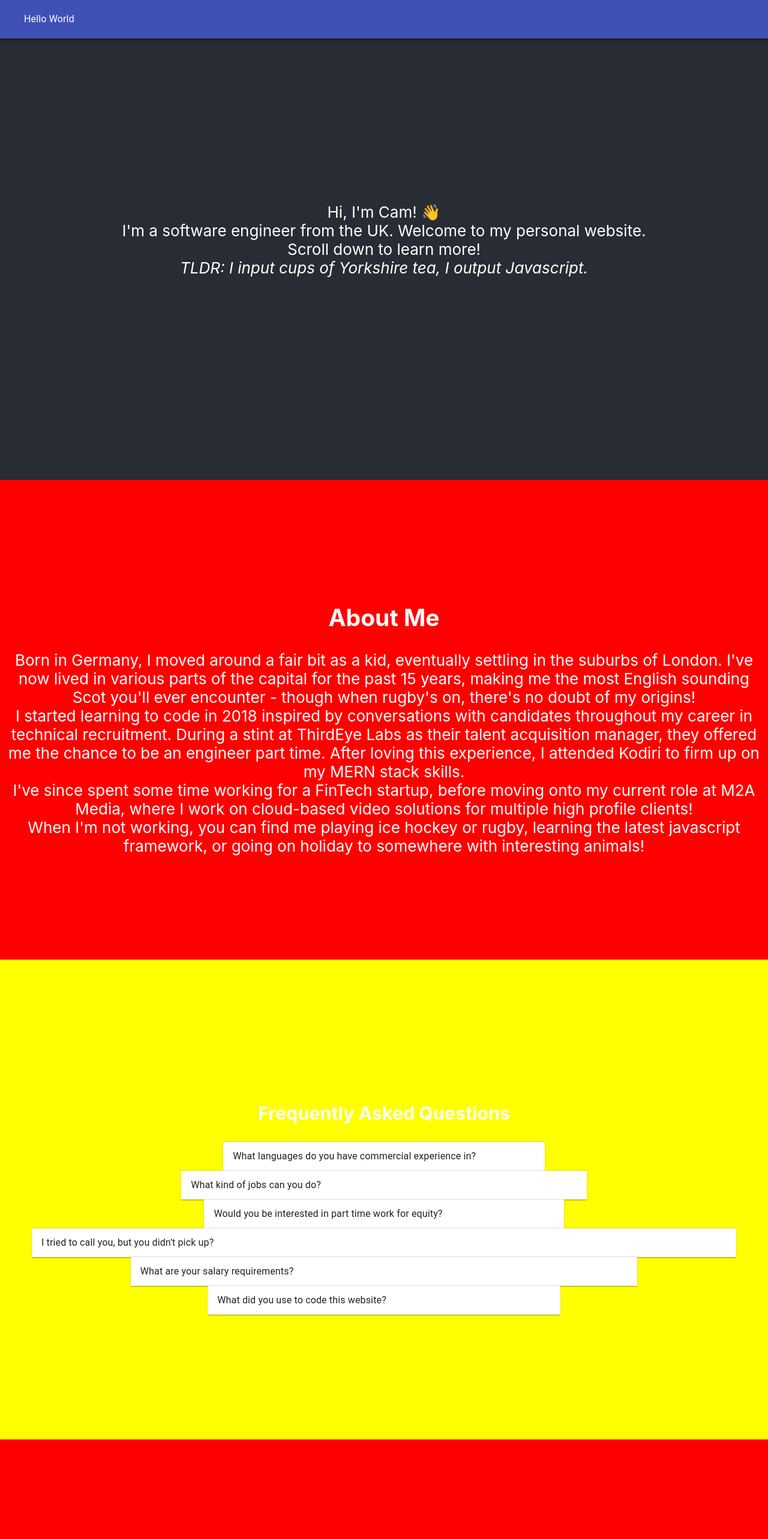
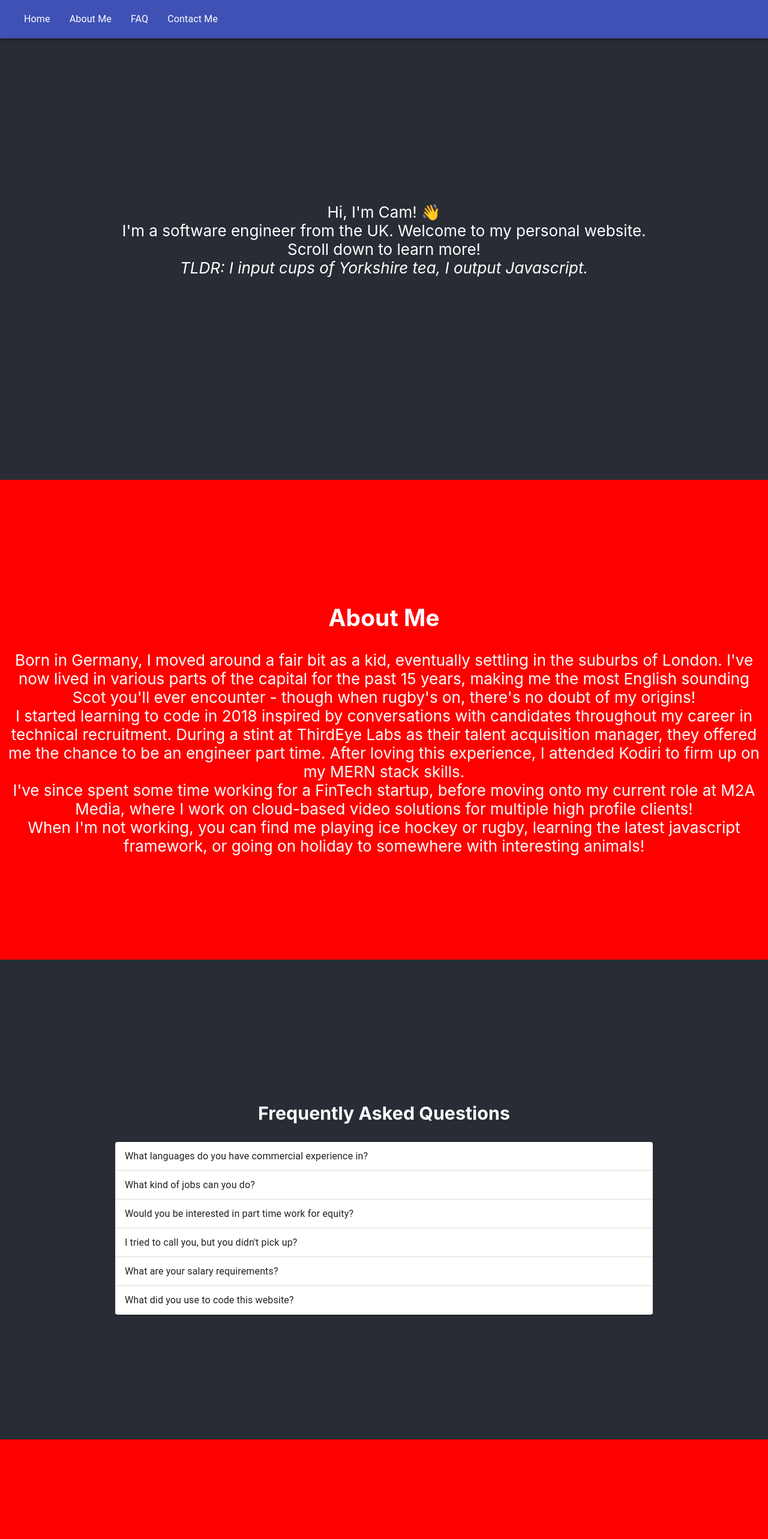
Before and after one commit to Reikon95/currentpersonalwebsite, a React (Create React App) app: page / in a window 1280 px wide. Shown: the top 2566 px of the page at 60% size. Built offline with nearby package versions, Linux system fonts and the light colour scheme.

Commit message:
metadata and content updates

```diff
--- a/public/index.html
+++ b/public/index.html
@@ -24,7 +24,7 @@
       work correctly both with client-side routing and a non-root public URL.
       Learn how to configure a non-root public URL by running `npm run build`.
     -->
-    <title>React App</title>
+    <title>Cam Blackwood</title>
   </head>
   <body>
     <noscript>You need to enable JavaScript to run this app.</noscript>
--- a/src/App.css
+++ b/src/App.css
@@ -26,3 +26,8 @@
   font-size: calc(10px + 2vmin);
   color: white;
 }
+
+a {
+  text-decoration: none;
+  color: white;
+}
--- a/src/App.tsx
+++ b/src/App.tsx
@@ -10,10 +10,21 @@ function App() {
     <div className="App">
       <AppBar position="fixed">
         <Toolbar>
-          <MenuItem>Hello World</MenuItem>
+          <MenuItem>
+            <a href="#home">Home</a>
+          </MenuItem>
+          <MenuItem>
+            <a href="#about">About Me</a>
+          </MenuItem>
+          <MenuItem>
+            <a href="#faq">FAQ</a>
+          </MenuItem>
+          <MenuItem>
+            <a href="#contact">Contact Me</a>
+          </MenuItem>
         </Toolbar>
       </AppBar>
-      <header className="App-header">
+      <header className="App-header" id="home">
         <div>Hi, I'm Cam! 👋</div>
         <div>
           I'm a software engineer from the UK. Welcome to my personal website.
--- a/src/pages/about/about.tsx
+++ b/src/pages/about/about.tsx
@@ -2,7 +2,7 @@ import React from "react"
 import "./about.css"
 export default function About() {
   return (
-    <div className="section-wrapper about-wrapper">
+    <div className="section-wrapper about-wrapper" id="about">
       <h2>About Me</h2>
       <div>
         Born in Germany, I moved around a fair bit as a kid, eventually settling
--- a/src/pages/contact/contact.tsx
+++ b/src/pages/contact/contact.tsx
@@ -18,22 +18,11 @@ export default function Contact() {
   const onSubmit = (data) => console.log(data)
 
   return (
-    <div className="section-wrapper contact-wrapper">
+    <div className="section-wrapper contact-wrapper" id="contact">
       <h2>Contact Me</h2>
       This is the best way to get in touch with me, and will alert you whenever
       I am on the market! If you want to email me about anything else, you can
       reach me here.
-      <form onSubmit={handleSubmit(onSubmit)}>
-        {/* register your input into the hook by invoking the "register" function */}
-        <input defaultValue="test" {...register("example")} />
-
-        {/* include validation with required or other standard HTML validation rules */}
-        <input {...register("exampleRequired", { required: true })} />
-        {/* errors will return when field validation fails  */}
-        {errors.exampleRequired && <span>This field is required</span>}
-
-        <input type="submit" />
-      </form>
       <Mailchimp
         action="https://reikon95.us18.list-manage.com/subscribe/post?u=30e725db9a4374200ca835c2b&amp;id=ae05b717ca"
         fields={[
--- a/src/pages/faq/faq.css
+++ b/src/pages/faq/faq.css
@@ -1,3 +1,7 @@
 .faq-wrapper {
-  background-color: yellow;
+  background-color: #282c34;
 }
+
+.accordian-group {
+  width: 70vw;
+}
--- a/src/pages/faq/faq.tsx
+++ b/src/pages/faq/faq.tsx
@@ -8,9 +8,10 @@ import "./faq.css"
 
 export default function Faq() {
   return (
-    <div className="section-wrapper faq-wrapper">
+    <div className="section-wrapper faq-wrapper" id="faq">
       <h3>Frequently Asked Questions</h3>
-      <Accordion>
+      <div className="accordian-group">
+        <Accordion className="accordian">
           <AccordionSummary aria-controls="panel1a-content" id="panel1a-header">
             <Typography>
               What languages do you have commercial experience in?
@@ -18,11 +19,12 @@ export default function Faq() {
           </AccordionSummary>
           <AccordionDetails>
             <Typography>
-            HTML, CSS, Typescript, Javascript (React, Node, Angular) and Python.
+              HTML, CSS, Typescript, Javascript (React, Node, Angular) and
+              Python.
             </Typography>
           </AccordionDetails>
         </Accordion>
-      <Accordion>
+        <Accordion className="accordian">
           <AccordionSummary aria-controls="panel1a-content" id="panel1a-header">
             <Typography>What kind of jobs can you do?</Typography>
           </AccordionSummary>
@@ -48,13 +50,14 @@ export default function Faq() {
         </Accordion>
         <Accordion>
           <AccordionSummary aria-controls="panel2a-content" id="panel2a-header">
-          <Typography>I tried to call you, but you didn't pick up?</Typography>
+            <Typography>
+              I tried to call you, but you didn't pick up?
+            </Typography>
           </AccordionSummary>
           <AccordionDetails>
             <Typography>
               Please email me if you want to arrange a call, as I'm probably
-            coding! Don't try the witheld number tactics, I worked in
-            recruitment myself I know all the tricks ;)
+              coding!
             </Typography>
           </AccordionDetails>
         </Accordion>
@@ -64,8 +67,8 @@ export default function Faq() {
           </AccordionSummary>
           <AccordionDetails>
             <Typography>
-            That honestly depends on so many factors (not being difficult, it's
-            the truth), just reach out and ask if I'm looking.
+              That honestly depends on so many factors (not being difficult,
+              it's the truth), just reach out and ask if I'm looking.
             </Typography>
           </AccordionDetails>
         </Accordion>
@@ -76,10 +79,11 @@ export default function Faq() {
           <AccordionDetails>
             <Typography>
               Typescript/React. My favourite for getting things up and running
-            very quickly.
+              very quickly. Some of the components are from Material UI.
             </Typography>
           </AccordionDetails>
         </Accordion>
       </div>
+    </div>
   )
 }
```
Also changed, not shown: src/pages/footer/footer.tsx (+2 -6 lines). Lines whose indentation alone changed are shown as unchanged.
